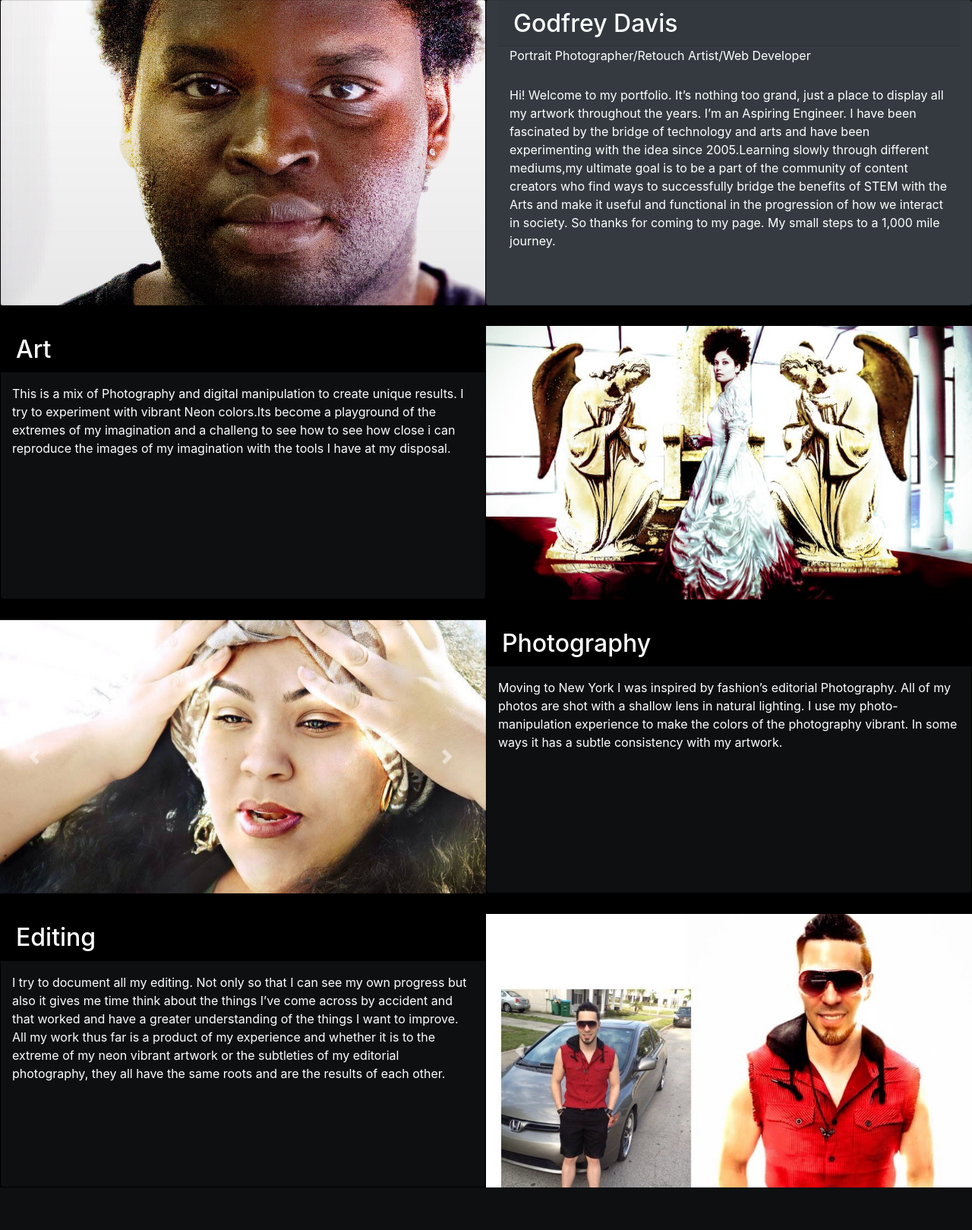
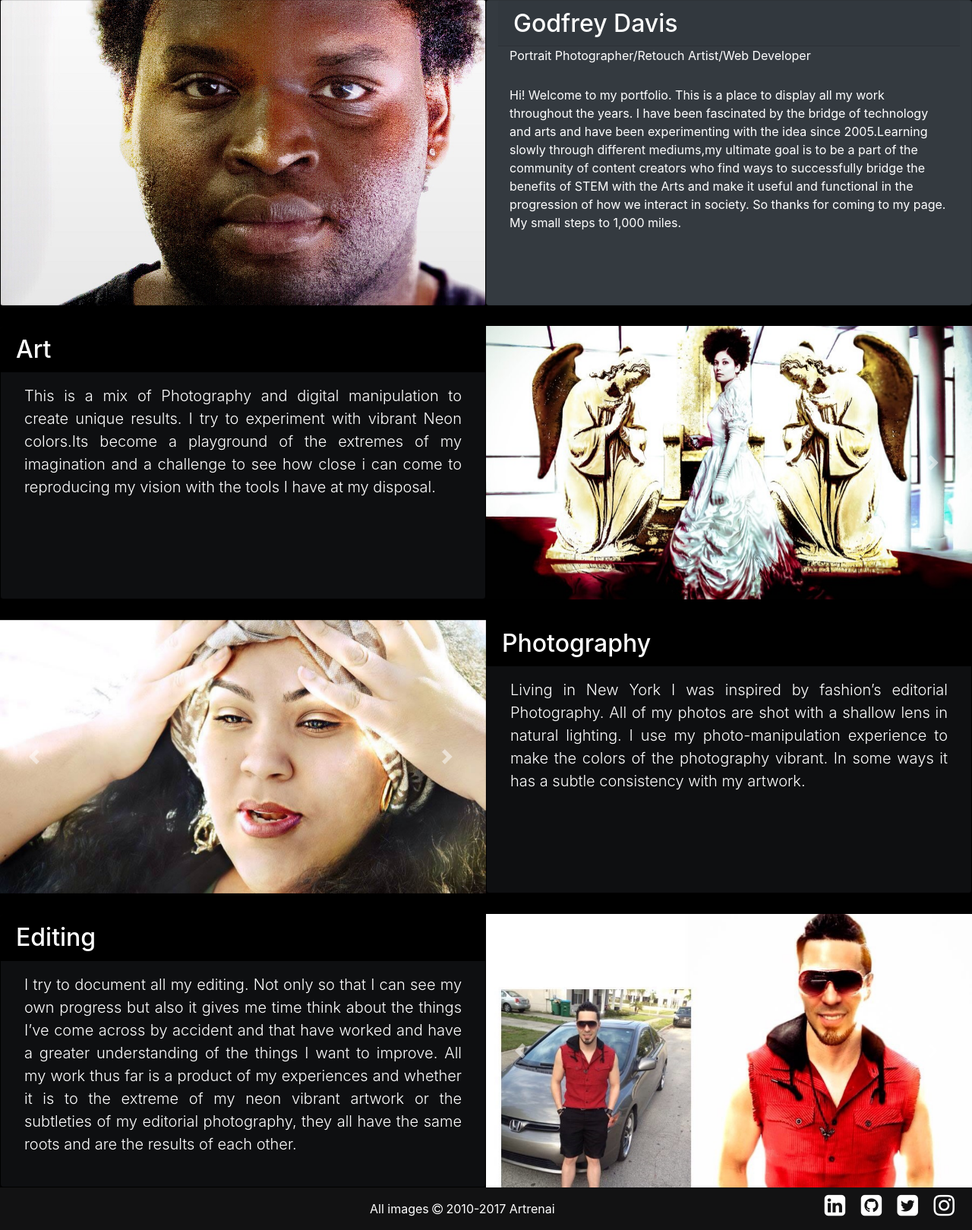
Before and after one commit to Artrenai/bootstrap, a PHP site: page / in a window 1280 px wide. Shown: the part 56-1675 px from the top of the page at 76% size. Before the commit the page ends 1619 px from the top, so only its background shows below. Run offline with PHP 8.4, Linux system fonts and the light colour scheme; some libraries are stand-ins or nearby versions.

Commit message:
added modal, footer and anchor tags

```diff
--- a/css/style.css
+++ b/css/style.css
@@ -33,3 +33,9 @@ body {
 	background-color: #0e0f11;
 	border:none;
 }
+.dropdown-menu > a:hover, dropdownmenu> a:focus{
+	background-color:#121213;
+}
+.clickable {
+	cursor: pointer;
+}
--- a/index.php
+++ b/index.php
@@ -9,6 +9,7 @@
 		<meta http-equiv="x-ua-compatible" content="ie=edge">
 		<link rel="stylesheet" href="https://maxcdn.bootstrapcdn.com/bootstrap/4.0.0-beta/css/bootstrap.min.css"
 				integrity="sha384-/Y6pD6FV/Vv2HJnA6t+vslU6fwYXjCFtcEpHbNJ0lyAFsXTsjBbfaDjzALeQsN6M" crossorigin="anonymous">
+		<link rel="stylesheet" href="https://maxcdn.bootstrapcdn.com/font-awesome/4.7.0/css/font-awesome.min.css">
 		<script src="js/script.js"></script>
 		<link rel="stylesheet" href="css/style.css">
 	</head>
@@ -31,14 +32,14 @@
 							data-toggle="dropdown" aria-haspopup="true" aria-expanded="false">
 							Gallery
 						</a>
-						<div class="dropdown-menu bg-dark text-white" aria-labelledby="navbarDropdownMenuLink">
-							<a class="dropdown-item" href="#">Photography</a>
-							<a class="dropdown-item" href="#">Photo-Editing</a>
-							<a class="dropdown-item" href="#">Art</a>
+						<div class="dropdown-menu bg-dark" aria-labelledby="navbarDropdownMenuLink">
+							<a class="dropdown-item text-white" href="#Art">Art</a>
+							<a class="dropdown-item text-white" href="#Photography">Photography</a>
+							<a class="dropdown-item text-white" href="#Retouch">Photo-Editing</a>
 						</div>
 					</li>
-					<li class="nav-item">
-						<a class="nav-link" href="#">Contact Me</a>
+					<li class="nav-item clickable">
+						<a class="nav-link clickable" href="#Contact" data-toggle="modal" data-target="#contactMe">Contact Me</a>
 					</li>
 				</ul>
 			</div>
@@ -60,16 +61,16 @@
 					<h2 class="card-header">Godfrey Davis</h2>
 					<div class="container-fluid mx-auto text-wrap" role="dialog">
 						<p class="card-title">Portrait Photographer/Retouch Artist/Web Developer</p>
-						<p class="card-text" id="des">Hi! Welcome to my portfolio. It’s nothing too grand, just a place to
+						<p class="card-text " id="des">Hi! Welcome to my portfolio. This is a place to
 							display all
 							my
-							artwork
-							throughout the years. I’m an Aspiring Engineer. I have been fascinated by the bridge of
+							work
+							throughout the years. I have been fascinated by the bridge of
 							technology and arts and have been experimenting with the idea since 2005.Learning slowly through
 							different mediums,my ultimate goal is to be a part of the community of content creators who find
 							ways to successfully bridge the benefits of STEM with the Arts and make it useful and functional
 							in the progression of how we interact in society. So thanks for coming to my page. My small
-							steps to a 1,000 mile journey.
+							steps to 1,000 miles.
 						</p>
 					</div>
 				</div>
@@ -82,20 +83,23 @@
 		<section class="container-fluid mx-auto text-center" id="title">
 			<div class="card mx-auto text-light text-center" id="title">
 
-				<div class="card-header ">
+				<div class="card-header" id="Art">
 					<span class="d-xl-none">Art</span>
 				</div>
 			</div>
 		</section>
 		<section class="container-fluid no-gutters d-flex p-0">
-			<div class="card    text-white m-0 float-right d-none d-xl-block col-xl-6" id="mid-card">
+			<div class="card text-white m-0 float-right d-none d-xl-block col-xl-6" id="mid-card">
 				<div class="card-block">
 					<h2 class="card-header " id="title">Art</h2>
 					<div class="container-fluid mx-auto text-wrap" role="dialog">
 
-						<p class="card-text" id="des">This is a mix of Photography and digital manipulation to create unique results.
-							I try to experiment with vibrant Neon colors.Its become a playground of the extremes of my imagination and a
-							challeng to see how to see how close i can reproduce the images of my imagination with the tools I have at my
+						<p class="card-text  lead text-justify p-3" id="des">This is a mix of Photography and digital
+							manipulation to create unique
+							results.
+							I try to experiment with vibrant Neon colors.Its become a playground of the extremes of my
+							imagination and a
+							challenge to see how close i can come to reproducing my vision with the tools I have at my
 							disposal.
 						</p>
 					</div>
@@ -142,9 +146,12 @@
 
 				<div class="card-header ">
 
-					<p class="card-text" id="des">A mix of Photography and digital manipulation to create unique results.
-						I try to experiment with vibrant Neon colors.
-
+					<p class="card-text" id="des">This is a mix of Photography and digital manipulation to create unique
+						results.
+						I try to experiment with vibrant Neon colors.Its become a playground of the extremes of my imagination
+						and a
+						challenge to see how close i can come to reproducing my vision with the tools I have at my
+						disposal.
 					</p>
 				</div>
 			</div>
@@ -152,13 +159,12 @@
 		<!--End of Art Gallery-->
 
 
-
 		<!--Photography Gallery-->
 
 		<section class="container-fluid mx-auto text-center" id="title">
 			<div class="card mx-auto text-light text-center" id="title">
 
-				<div class="card-header ">
+				<div class="card-header" id="Photography">
 					<span class="d-xl-none">Photography</span>
 				</div>
 			</div>
@@ -204,7 +210,8 @@
 					<h2 class="card-header " id="title">Photography</h2>
 					<div class="container-fluid mx-auto text-wrap" role="dialog">
 
-						<p class="card-text" id="des">Moving to New York I was inspired by fashion’s editorial Photography.
+						<p class="card-text lead text-justify p-3" id="des">Living in New York I was inspired by fashion’s
+							editorial Photography.
 							All of my photos are shot with a shallow lens in natural lighting. I use my photo-manipulation
 							experience to make the colors of the photography vibrant. In some ways it has a subtle consistency
 							with my artwork.
@@ -219,7 +226,7 @@
 			<div class="card mx-auto text-light text-center" id="mid-card-2">
 
 				<div class="card-header ">
-					<p class="card-text" id="des">Moving to New York I was inspired by fashion’s editorial Photography.
+					<p class="card-text" id="des">Living in New York I was inspired by fashion’s editorial Photography.
 						All of my photos are shot with a shallow lens in natural lighting. I use my photo-manipulation
 						experience to make the colors of the photography vibrant. In some ways it has a subtle consistency
 						with my artwork.
@@ -233,7 +240,7 @@
 		<!--Beginning of Retouch Gallery-->
 		<section class="container-fluid mx-auto text-center" id="title">
 			<div class="card mx-auto text-light text-center" id="title">
-				<div class="card-header ">
+				<div class="card-header" id="Retouch">
 					<span class="d-xl-none">Photo-Editing</span>
 				</div>
 			</div>
@@ -244,10 +251,12 @@
 					<h2 class="card-header" id="title">Editing</h2>
 					<div class="container-fluid mx-auto text-wrap" role="dialog">
 
-						<p class="card-text" id="des">I try to document all my editing. Not only so that I can see my own
+						<p class="card-text lead text-justify p-3" id="des">I try to document all my editing. Not only so that
+							I can see my own
 							progress but also it gives me time think about the things I’ve come across by accident and that
+							have
 							worked and have a greater understanding of the things I want to improve. All my work thus far is a
-							product of my experience and whether it is to the extreme of my neon vibrant artwork or the
+							product of my experiences and whether it is to the extreme of my neon vibrant artwork or the
 							subtleties of my editorial photography, they all have the same roots and are the results of each
 							other.
 						</p>
@@ -293,9 +302,9 @@
 
 				<div class="card-header ">
 					<p class="card-text" id="des">I try to document all my editing. Not only so that I can see my own
-						progress but also it gives me time think about the things I’ve come across by accident and that
+						progress but also it gives me time think about the things I’ve come across by accident and that have
 						worked and have a greater understanding of the things I want to improve. All my work thus far is a
-						product of my experience and whether it is to the extreme of my neon vibrant artwork or the
+						product of my experiences and whether it is to the extreme of my neon vibrant artwork or the
 						subtleties of my editorial photography, they all have the same roots and are the results of each
 						other.
 					</p>
@@ -304,10 +313,85 @@
 		</section>
 
 		<!--End of Retouch Gallery-->
+		<!--Contact Form-->
+		<div class="modal fade" id="contactMe" tabindex="-4" role="dialog" aria-labelledby="exampleModalLabel"
+			  aria-hidden="true">
+			<div class="modal-dialog" role="document">
+				<div class="modal-content">
+					<div class="modal-header " id="title">
+						<h5 class="modal-title mx-auto text-white" id="modalContactMe">Contact Me</h5>
+						<button type="button" class="close" data-dismiss="modal"><i class="fa fa-window-close text-white" aria-hidden="true"></i></button>
+					</div>
+					<div class="modal-body" id="mid-card-2">
+						<form>
+							<div class="form-group">
+								<label class="text-white" for="name">Name</label>
+								<div class="input-group" id="mid-card">
+									<div class="input-group-addon" id="title">
+										<i class="fa fa-user text-white" aria-hidden="true"></i>
+									</div>
+									<input type="text" class="form-control" id="name" name="name" placeholder="Name">
+								</div>
+							</div>
+							<div class="form-group">
+								<label class="text-white" for="email">Email address</label>
+								<div class="input-group">
+									<div class="input-group-addon" id="title">
+										<i class="fa fa-envelope text-white" aria-hidden="true"></i>
+									</div>
+									<input type="email" class="form-control" id="email" name="email" placeholder="Email">
+								</div>
+							</div>
+							<div class="form-group">
+								<label class="text-white" for="subject">Subject</label>
+								<div class="input-group">
+									<div class="input-group-addon" id="title">
+										<i class="fa fa-pencil text-white" aria-hidden="true"></i>
+									</div>
+									<input type="text" class="form-control" id="subject" name="subject" placeholder="Subject">
+								</div>
+							</div>
+							<div class="form-group">
+								<label class="text-white" for="message">Message</label>
+								<div class="input-group">
+									<div class="input-group-addon" id="title">
+										<i class="fa fa-comment text-white" aria-hidden="true"></i>
+									</div>
+									<textarea class="form-control" rows="5" id="message" name="message"
+												 placeholder="Message"></textarea>
+								</div>
+							</div>
+						</form>
+						<div class="modal-footer" id="mid-card-2 m-0">
+
+							<button type="button" class="btn btn-primary mx-auto">Send message</button>
+						</div>
+					</div>
+				</div>
+			</div>
+		</div>
+<!--Contact Form end-->
+
+		<!--Footer-->
+		<footer class="navbar-fixed-bottom no-gutter" id="top">
+			<div class="container-fluid" id="Contact">
+				<div class="row">
+					<div class="col-sm-7 text-right p-3">
+						<span class="text-white text-right ">All images</span>
+						<i class="fa fa-copyright text-white" aria-hidden="true"></i>
+						<span class="text-white text-right ">2010-2017 Artrenai</span>
+					</div>
+					<div class="col-sm-5 text-right ">
+						<i class="fa fa-linkedin-square fa-2x text-white p-2" aria-hidden="true"></i>
+						<i class="fa fa-github-square fa-2x text-white p-2" aria-hidden="true"></i>
+						<i class="fa fa-twitter-square fa-2x text-white p-2" aria-hidden="true"></i>
+						<i class="fa fa-instagram fa-2x text-white p-2" aria-hidden="true"></i>
 
 
-
-		<!--Footer-->
+					</div>
+				</div>
+			</div>
+		</footer>
 
 		<!--End Footer-->
 
```
Also changed, not shown: js/script.js (deleted).
